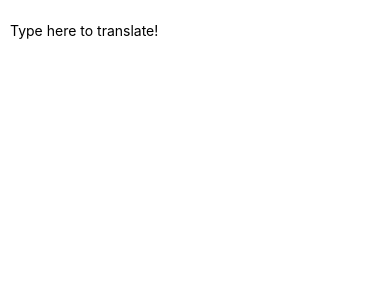
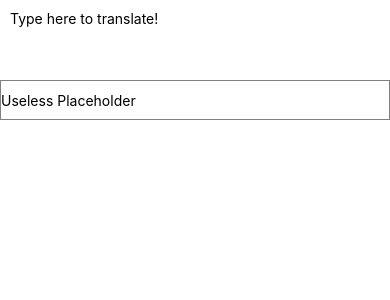
Before and after one commit to PavelMikhadziuk/todoapp, a React Native app in the folder AwesomeProject/: screen / in a window 390 px wide. Shown: the top 300 px of the page. Built offline with nearby package versions, Linux system fonts and the light colour scheme.

Commit message:
Add some text inputs

```diff
--- a/AwesomeProject/App.js
+++ b/AwesomeProject/App.js
@@ -1,6 +1,7 @@
 import React, { Component } from 'react';
 import { AppRegistry, StyleSheet, Text, View } from 'react-native';
 import PizzaTranslator from './components/PizzaTranslator';
+import UselessTextInput from './components/UselessTextInput';
 // import TextInANest from './components/TextInANest';
 // import BoldAndBeautiful from './components/BoldAndBeautiful';
 // import BlockText from './components/BlockText';
@@ -26,6 +27,7 @@ export default class LotsOfStyles extends Component {
     return (
       <View style={{flex: 1}}>
         <PizzaTranslator />
+        <UselessTextInput/>
         {/*<AlignItemsBasics flexDirection="row" justifyContent="center" alignItems="flex-start"/>*/}
         {/*<AlignItemsBasics flexDirection="row" justifyContent="space-around" alignItems="flex-start"/>*/}
         {/*<AlignItemsBasics flexDirection="row" justifyContent="center" alignItems="flex-end"/>*/}
--- a/AwesomeProject/components/PizzaTranslator.js
+++ b/AwesomeProject/components/PizzaTranslator.js
@@ -9,7 +9,7 @@ export default class PizzaTranslator extends Component {
   }
 
   handleChangeText = (text) => {
-    this.setState({text});
+    this.setState({ text: text.toUpperCase() });
   };
 
   translateTextToPizzas = (text) => {
@@ -23,6 +23,11 @@ export default class PizzaTranslator extends Component {
           style={{height: 40}}
           placeholder="Type here to translate!"
           onChangeText={this.handleChangeText}
+          value={this.state.text.toLowerCase()}
+          // editable={false}
+          multiline={true}
+          numberOfLines={4}
+          maxLength={40}
         />
         <Text style={{padding: 10, fontSize: 42}}>
           {this.translateTextToPizzas(this.state.text)}
--- /dev/null
+++ b/AwesomeProject/components/UselessTextInput.js
@@ -0,0 +1,22 @@
+import React, { Component } from 'react';
+import { AppRegistry, TextInput } from 'react-native';
+
+export default class UselessTextInput extends Component {
+  constructor(props) {
+    super(props);
+    this.state = { text: 'Useless Placeholder' };
+  }
+
+  render() {
+    return (
+      <TextInput
+        style={{height: 40, borderColor: 'gray', borderWidth: 1}}
+        onChangeText={(text) => this.setState({text})}
+        value={this.state.text}
+      />
+    );
+  }
+}
+
+// skip this line if using Create React Native App
+AppRegistry.registerComponent('AwesomeProject', () => UselessTextInput);
```
